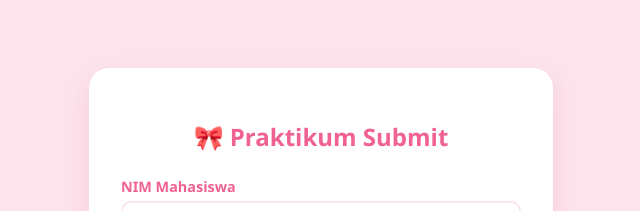
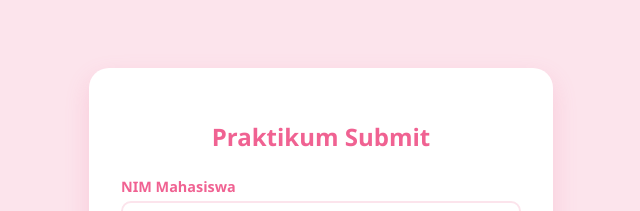
Before and after one commit to nadiraanin/repo-praktikumsubmit-052, a website: page public/index.html in a window 1280 px wide. Shown: the top 211 px of the page, without its empty margins (319-959 px from the left). Drawn offline with Linux system fonts and the light colour scheme.

Commit message:
Remove emoji from Praktikum Submit heading

```diff
--- a/public/index.html
+++ b/public/index.html
@@ -94,7 +94,7 @@
 <body>
 
 <div class="container">
-    <h2>🎀 Praktikum Submit</h2>
+    <h2>Praktikum Submit</h2>
     <form action="/submit-task" method="POST" enctype="multipart/form-data">
 
         <div class="form-group">
```
